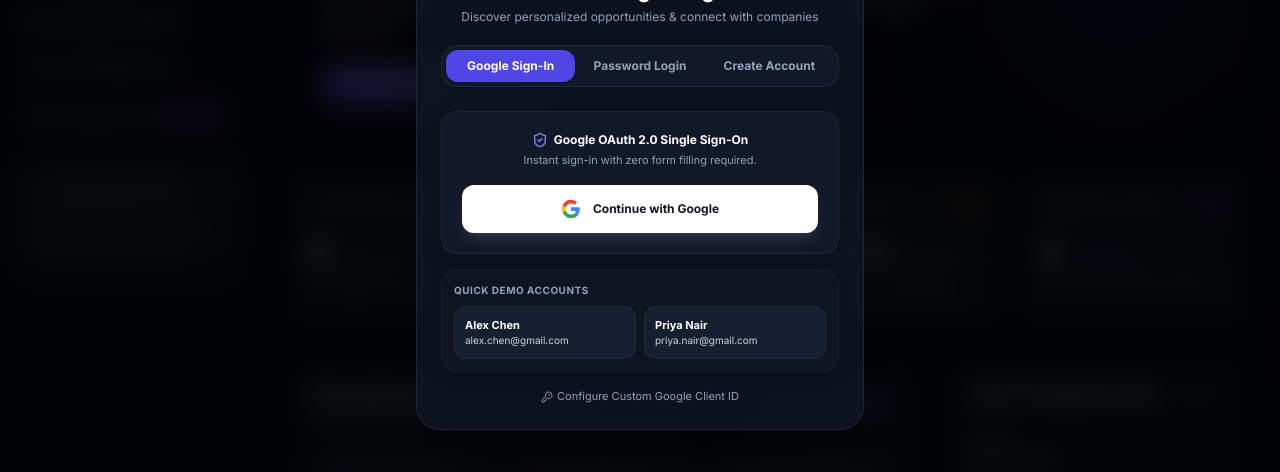
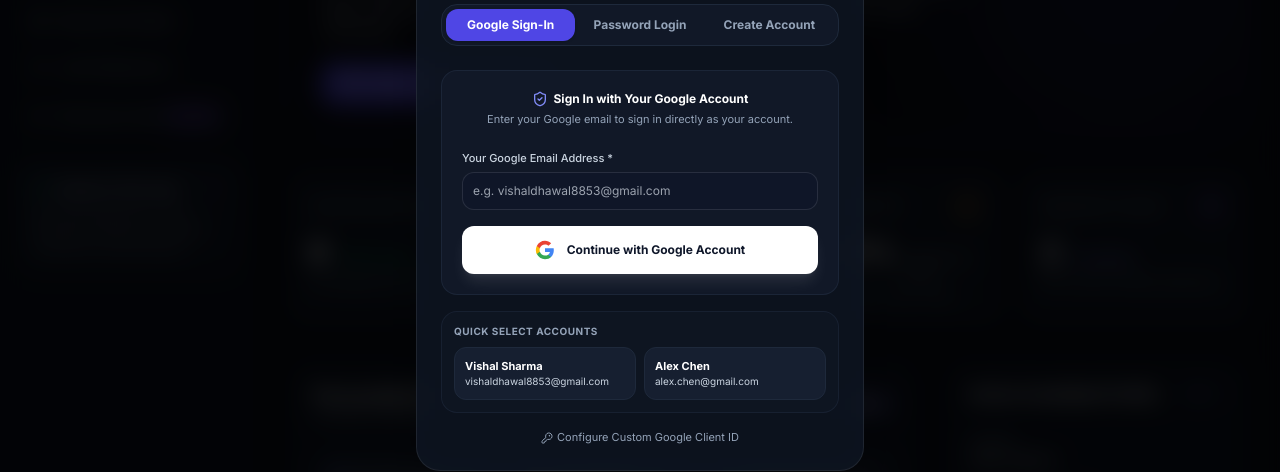
Before and after one commit to Visshu78/Job_seeker, a React (Vite) app in the folder frontend/: page / in a window 1280 px wide. Both pictures are taken after a click on the button "Google Auth". Shown: the part 245-717 px from the top of the page. Built offline with nearby package versions, Linux system fonts and the light colour scheme; no server answers.

Commit message:
Allow users to enter and sign in with their exact Google email account

```diff
--- a/frontend/src/components/AuthModal.jsx
+++ b/frontend/src/components/AuthModal.jsx
@@ -113,10 +113,16 @@
   };
 
   const handleGoogleSignIn = async (presetEmail, presetName) => {
+    const targetEmail = presetEmail || email.trim();
+    if (!targetEmail) {
+      setError('Please enter your Google Email address below to sign in with your account.');
+      return;
+    }
+
     setLoading(true);
     setError(null);
     try {
-      const gEmail = presetEmail || (email.trim() ? email.trim() : 'candidate.google@gmail.com');
+      const gEmail = targetEmail.toLowerCase();
       const gName = presetName || (fullName.trim() ? fullName.trim() : gEmail.split('@')[0].replace(/[._-]/g, ' ').replace(/\b\w/g, l => l.toUpperCase()));
 
       const res = await api.googleAuth({
@@ -195,10 +201,7 @@
     setLoading(true);
     setError(null);
     try {
-      // Verify OTP with backend
       await api.verifyOtp(email, otpCode, 'email_verification');
-
-      // Complete Registration
       const res = await api.register(email, password, fullName, phone);
       if (res.access_token) {
         localStorage.setItem('career_agent_token', res.access_token);
@@ -249,8 +252,6 @@
     setError(null);
     try {
       await api.resetPassword(email, otpCode, newPassword);
-
-      // Auto login with new password
       const res = await api.login(email, newPassword);
       if (res.access_token) {
         localStorage.setItem('career_agent_token', res.access_token);
@@ -307,7 +308,7 @@
           <p className="text-xs text-slate-400">Discover personalized opportunities & connect with companies</p>
         </div>
 
-        {/* Auth Mode Tabs (Hidden during forgot password sub-flow) */}
+        {/* Auth Mode Tabs */}
         {tab !== 'forgot_password' && (
           <div className="flex p-1 rounded-2xl bg-surface border border-border">
             <button
@@ -350,18 +351,30 @@
           </div>
         )}
 
-        {/* ----------------- TAB 1: Ultra Clean Google Sign-In ----------------- */}
+        {/* ----------------- TAB 1: Google Sign-In ----------------- */}
         {tab === 'google' && (
           <div className="space-y-4 pt-1">
-            <div className="p-5 rounded-2xl bg-surface border border-border/80 text-center space-y-4">
-              <div className="space-y-1">
+            <div className="p-5 rounded-2xl bg-surface border border-border/80 space-y-4">
+              <div className="text-center space-y-1">
                 <span className="text-xs font-bold text-white flex items-center justify-center gap-1.5">
                   <ShieldCheck className="w-4 h-4 text-brand-400" />
-                  Google OAuth 2.0 Single Sign-On
+                  Sign In with Your Google Account
                 </span>
                 <p className="text-[11px] text-slate-400">
-                  Instant sign-in with zero form filling required.
+                  Enter your Google email to sign in directly as your account.
                 </p>
+              </div>
+
+              {/* Email Input for user's Google Account */}
+              <div className="space-y-1 text-left">
+                <label className="text-[11px] text-slate-300 font-medium">Your Google Email Address *</label>
+                <input
+                  type="email"
+                  value={email}
+                  onChange={(e) => setEmail(e.target.value)}
+                  placeholder="e.g. vishaldhawal8853@gmail.com"
+                  className="w-full p-2.5 rounded-xl glass-input text-xs"
+                />
               </div>
 
               {/* Official Google GSI Render target if client ID is configured */}
@@ -371,7 +384,7 @@
                 </div>
               )}
 
-              {/* Direct Primary Google Button */}
+              {/* Primary Google Button */}
               <button
                 onClick={() => handleGoogleSignIn()}
                 disabled={loading}
@@ -395,27 +408,33 @@
                     d="M12 5.38c1.62 0 3.06.56 4.21 1.64l3.15-3.15C17.45 2.09 14.97 1 12 1 7.7 1 3.99 3.47 2.18 7.06l3.66 2.84c.87-2.6 3.3-4.52 6.16-4.52z"
                   />
                 </svg>
-                <span>{loading ? 'Connecting to Google...' : 'Continue with Google'}</span>
+                <span>
+                  {loading
+                    ? 'Connecting to Google...'
+                    : email.trim()
+                      ? `Continue as ${email.trim()}`
+                      : 'Continue with Google Account'}
+                </span>
               </button>
             </div>
 
-            {/* Quick Demo Personas */}
+            {/* Quick Switch Profiles */}
             <div className="p-3 rounded-2xl bg-surface/50 border border-border/60 space-y-2">
-              <span className="text-[10px] text-slate-400 uppercase tracking-wider block font-bold">Quick Demo Accounts</span>
+              <span className="text-[10px] text-slate-400 uppercase tracking-wider block font-bold">Quick Select Accounts</span>
               <div className="grid grid-cols-2 gap-2">
+                <button
+                  onClick={() => handleGoogleSignIn('vishaldhawal8853@gmail.com', 'Vishal Sharma')}
+                  className="p-2.5 rounded-xl bg-surface-card hover:bg-surface-hover border border-border text-[11px] text-slate-300 transition text-left cursor-pointer"
+                >
+                  <span className="font-bold block text-white truncate">Vishal Sharma</span>
+                  <span className="text-[10px] text-brand-300 block truncate">vishaldhawal8853@gmail.com</span>
+                </button>
                 <button
                   onClick={() => handleGoogleSignIn('alex.chen@gmail.com', 'Alex Chen')}
                   className="p-2.5 rounded-xl bg-surface-card hover:bg-surface-hover border border-border text-[11px] text-slate-300 transition text-left cursor-pointer"
                 >
                   <span className="font-bold block text-white truncate">Alex Chen</span>
                   <span className="text-[10px] text-brand-300 block truncate">alex.chen@gmail.com</span>
-                </button>
-                <button
-                  onClick={() => handleGoogleSignIn('priya.nair@gmail.com', 'Priya Nair')}
-                  className="p-2.5 rounded-xl bg-surface-card hover:bg-surface-hover border border-border text-[11px] text-slate-300 transition text-left cursor-pointer"
-                >
-                  <span className="font-bold block text-white truncate">Priya Nair</span>
-                  <span className="text-[10px] text-brand-300 block truncate">priya.nair@gmail.com</span>
                 </button>
               </div>
             </div>
@@ -509,7 +528,6 @@
         {tab === 'register' && (
           <div>
             {!otpStep ? (
-              /* Registration Step 1: Input Details */
               <form onSubmit={handleRegisterSubmit} className="space-y-3">
                 <div>
                   <label className="text-xs text-slate-400">Full Name</label>
@@ -567,7 +585,6 @@
                 </button>
               </form>
             ) : (
-              /* Registration Step 2: 6-Digit Email OTP Verification Code */
               <form onSubmit={handleVerifyRegisterOTP} className="space-y-4 animate-in fade-in">
                 <div className="p-3.5 rounded-2xl bg-surface border border-border text-center space-y-1">
                   <span className="text-xs font-bold text-white block">Email Verification Code</span>
@@ -620,7 +637,6 @@
             </button>
 
             {!otpStep ? (
-              /* Forgot Password Step 1: Send Reset Code */
               <form onSubmit={handleForgotPasswordSubmit} className="space-y-3">
                 <div className="space-y-1">
                   <h3 className="text-sm font-bold text-white">Reset Password</h3>
@@ -648,7 +664,6 @@
                 </button>
               </form>
             ) : (
-              /* Forgot Password Step 2: Input Reset Code + New Password */
               <form onSubmit={handleResetPasswordSubmit} className="space-y-3">
                 <div className="p-3 rounded-xl bg-surface border border-border text-center">
                   <p className="text-xs text-slate-300">
```
Also changed, not shown: 1 other file (tests, documents, lock files or other folders).
